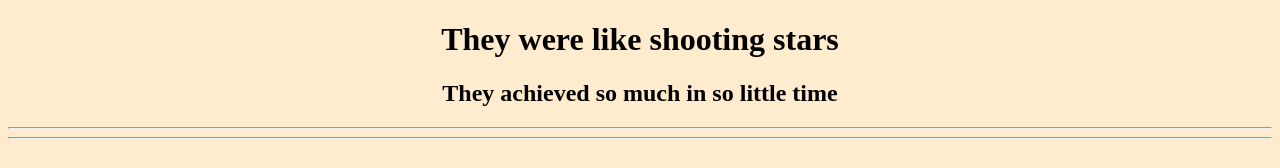
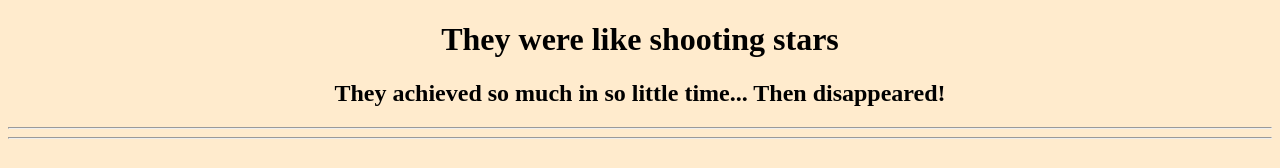
Before and after one commit to samergain/FanPage, a plain HTML site: page index.html in a window 1280 px wide. Shown: the top 168 px of the page. Drawn offline with Linux system fonts and the light colour scheme.

Commit message:
Update index.html

```diff
--- a/index.html
+++ b/index.html
@@ -8,7 +8,7 @@
 </head>
 <body style="background-color: blanchedalmond;">
     <h1 style="text-align: center;">They were like shooting stars</h1>
-    <h2 style="text-align: center;">They achieved so much in so little time</h2>
+    <h2 style="text-align: center;">They achieved so much in so little time... Then disappeared!</h2>
     <hr>
     <table>
         <tr>
```
